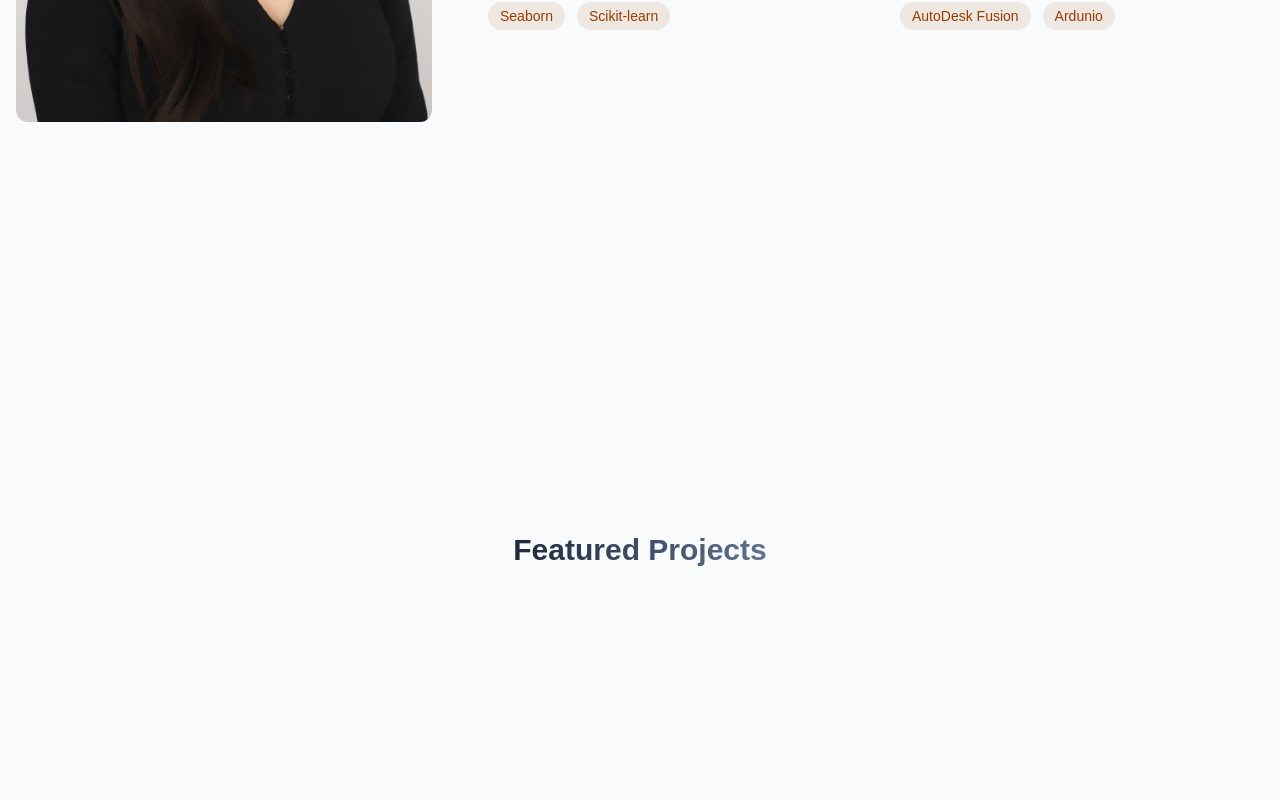
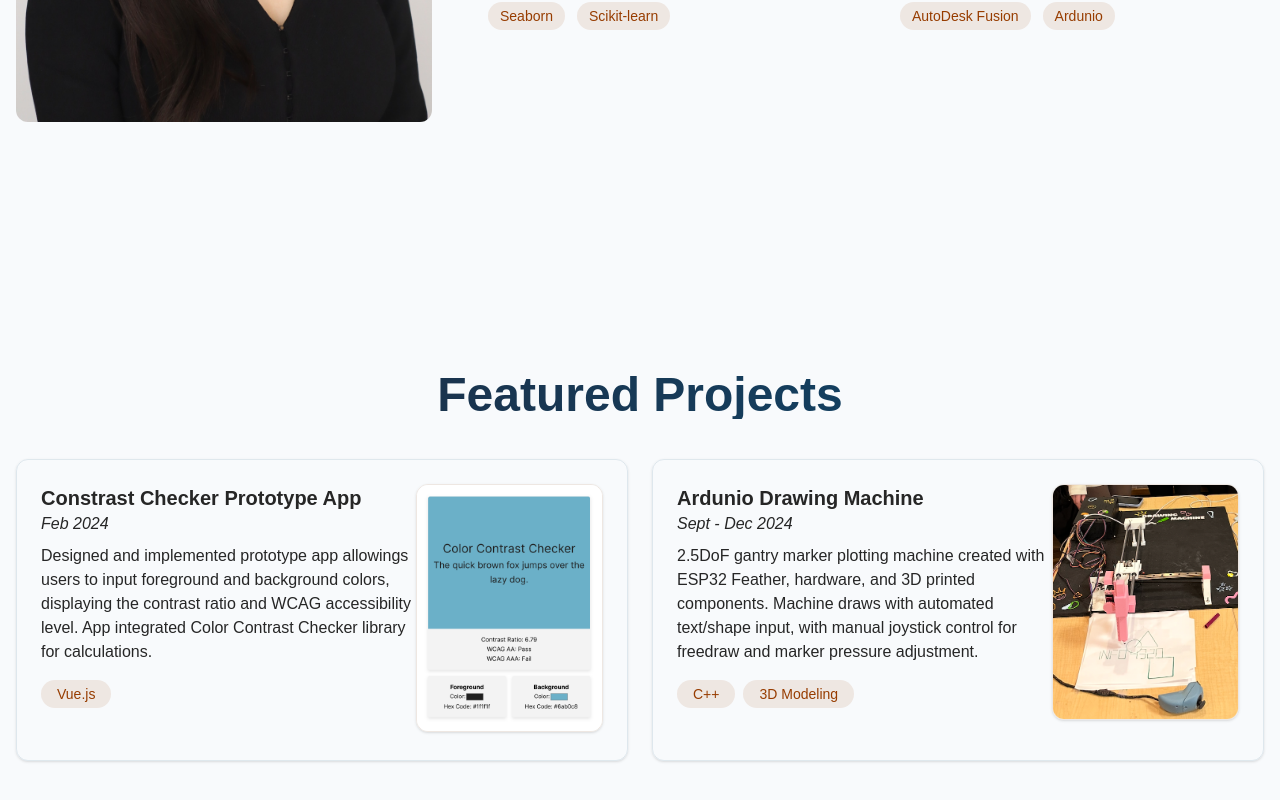
Before and after one commit to mn473/portfolio, a React (Vite) app: page / in a window 1280 px wide. Shown: the part 1434-2234 px from the top of the page. Built offline with nearby package versions, Linux system fonts and the light colour scheme.

Commit message:
Added 2 projects

```diff
--- a/src/components/sections/Projects.jsx
+++ b/src/components/sections/Projects.jsx
@@ -1,4 +1,7 @@
 import { RevealOnScroll } from "../RevealOnScroll";
+import ArdunioMachine from "/src/assets/ardunio.png";
+import ContrastApp from "/src/assets/contrastApp.png";
+
 export const Projects = () => {
   return (
     <section
@@ -6,10 +9,78 @@ export const Projects = () => {
       className="min-h-screen flex items-center justify-center py-20"
     >
       <RevealOnScroll>
-        <div className="max-w-5xl mx-auto px-4">
-          <h2 className="text-3xl font-bold mb-8 bg-gradient-to-r  from-slate-800 to-slate-500 bg-clip-text text-transparent text-center">
+        <div className="max-w-7xl mx-auto px-4">
+          <h2 className="text-5xl font-bold mb-10 bg-gradient-to-r from-slate-800 to-sky-900 bg-clip-text text-transparent text-center">
             Featured Projects
           </h2>
+
+          <div className="grid grid-cols-1 md:grid-cols-2 gap-6">
+            <div className="p-6 rounded-xl border shadow-sm border-sky-900/10 hover:-translate-y-1 hover:border-sky-900/20 transition-all">
+              <div className="flex justify-between">
+                <div className="mr-1">
+                  <h3 className="text-xl font-bold">
+                    Constrast Checker Prototype App
+                  </h3>
+                  <p className="text-neutral-800 mb-2 italic">Feb 2024</p>
+                  <p className="text-neutral-800 mb-4">
+                    Designed and implemented prototype app allowings users to
+                    input foreground and background colors, displaying the
+                    contrast ratio and WCAG accessibility level. App integrated
+                    Color Contrast Checker library for calculations.
+                  </p>
+                  <div className="flex flex-wrap gap-2 mb-4">
+                    {["Vue.js"].map((skill, key) => (
+                      <span
+                        key={key}
+                        className="bg-amber-800/10 text-amber-800 py-1 px-4 rounded-full text-sm"
+                      >
+                        {skill}
+                      </span>
+                    ))}
+                  </div>
+                </div>
+
+                <img
+                  src={ContrastApp}
+                  alt="Constrast App Prototype"
+                  className="w-1/3 h-auto rounded-xl object-cover mb-1 border shadow-sm border-amber-800/10 "
+                />
+              </div>
+            </div>
+
+            <div className="p-6 rounded-xl border shadow-sm border-sky-900/10 hover:-translate-y-1 hover:border-sky-900/20 transition-all">
+              <div className="flex justify-between">
+                <div className="mr-1">
+                  <h3 className="text-xl font-bold">Ardunio Drawing Machine</h3>
+                  <p className="text-neutral-800 mb-2 italic">
+                    Sept - Dec 2024
+                  </p>
+                  <p className="text-neutral-800 mb-4">
+                    2.5DoF gantry marker plotting machine created with ESP32
+                    Feather, hardware, and 3D printed components. Machine draws
+                    with automated text/shape input, with manual joystick
+                    control for freedraw and marker pressure adjustment.
+                  </p>
+                  <div className="flex flex-wrap gap-2 mb-4">
+                    {["C++", "3D Modeling"].map((skill, key) => (
+                      <span
+                        key={key}
+                        className="bg-amber-800/10 text-amber-800 py-1 px-4 rounded-full text-sm"
+                      >
+                        {skill}
+                      </span>
+                    ))}
+                  </div>
+                </div>
+
+                <img
+                  src={ArdunioMachine}
+                  alt="Arduino Drawing Machine"
+                  className="w-1/3 h-auto rounded-xl object-cover mb-1 border shadow-sm border-amber-800/10"
+                />
+              </div>
+            </div>
+          </div>
         </div>
       </RevealOnScroll>
     </section>
```
Also changed, not shown: vite.config.js (+4 -4 lines), src/assets/ardunio.png (added), src/assets/contrastApp.png (added).
